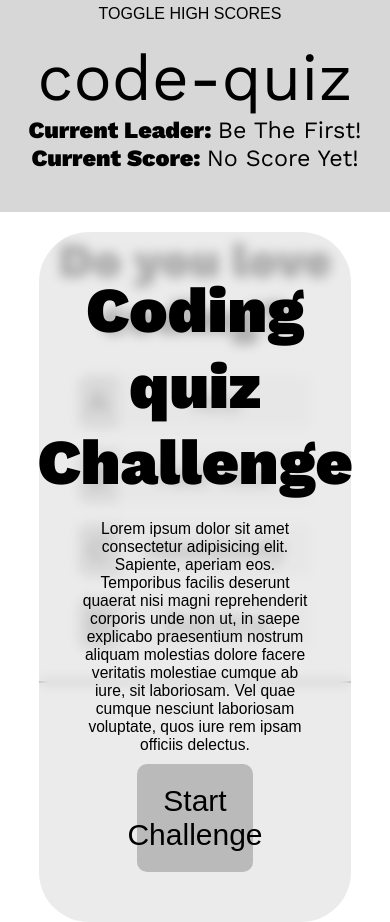
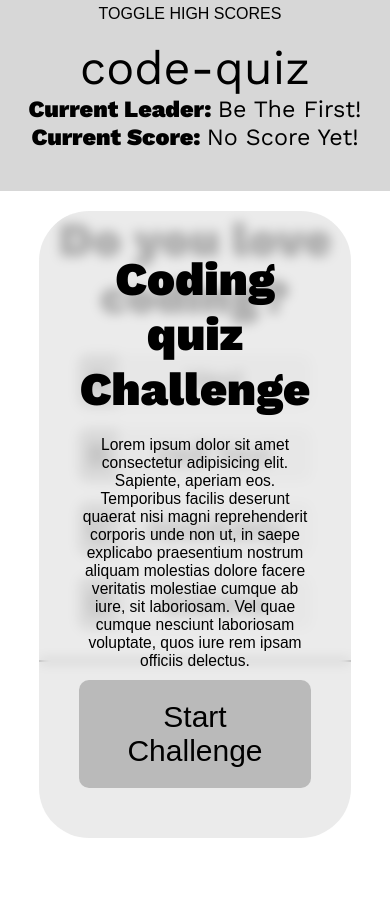
Before and after one commit to mcewball13/code-quiz, a plain HTML site: page index.html in a window 390 px wide. After the commit the page ends 844 px from the top, so only its background shows below. Drawn offline with nearby package versions, Linux system fonts and the light colour scheme.

Commit message:
fixed headings low widths

```diff
--- a/assets/css/style.css
+++ b/assets/css/style.css
@@ -255,6 +255,9 @@ header {
     visibility: hidden;
 }
 @media only screen and (max-width: 968px) {
+    h1 {
+        font-size: ;
+    }
     header {
         justify-content: center;
         flex-wrap: wrap;
@@ -268,6 +271,10 @@ header {
     #start-modal {
         width: 80%;
     }
+    #start-modal .btn {
+        width: 100%;
+    }
+
     #possible-answers .btn {
         width: 60%;
     }
@@ -276,15 +283,15 @@ header {
     }
 }
 @media only screen and (max-width: 768px) {
-
 }
 @media only screen and (max-width: 575px) {
+    h1 {
+        font-size: 12vw;
+    }
     header h3 {
         font-size: 6vw;
     }
-    #start-game-btn {
-        width: 50%;
-    }
+
     #start-modal p {
         font-size: 4vw;
     }
```
